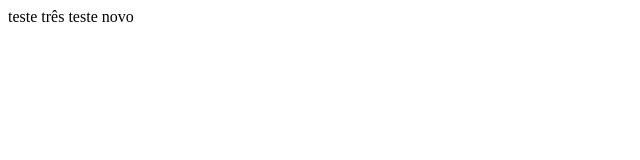
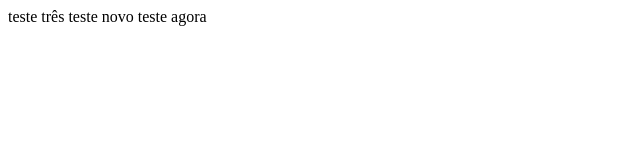
Before and after one commit to FabioSousa89/meu_projeto_versionado, a plain HTML site: page index.html in a window 1280 px wide. Shown: the full height of the page, 0-640 px from the left. Drawn offline with Linux system fonts and the light colour scheme.

Commit message:
teste agora

```diff
--- a/index.html
+++ b/index.html
@@ -1,4 +1,5 @@
 <html>
 teste três
 teste novo
+teste agora
 </html>
```
